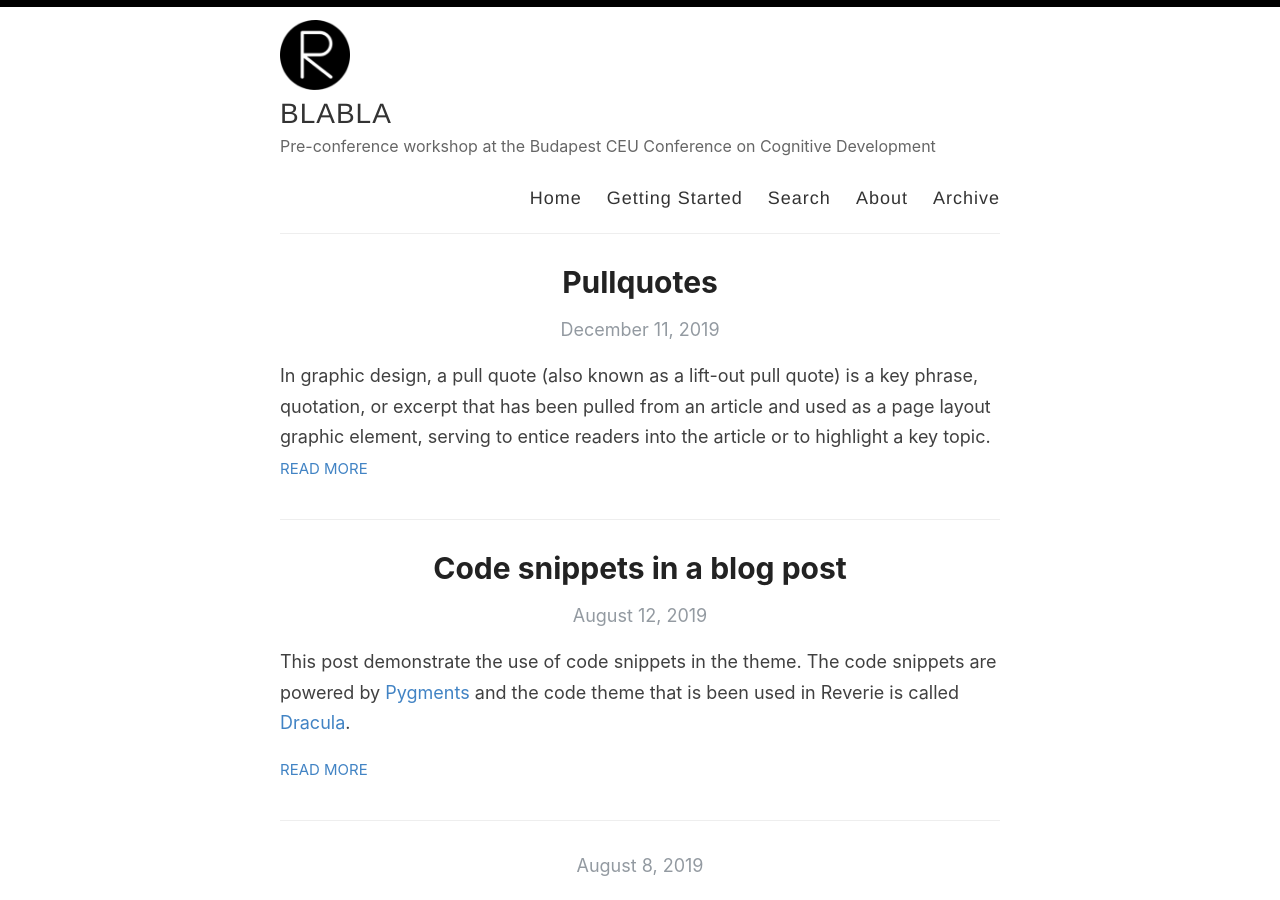
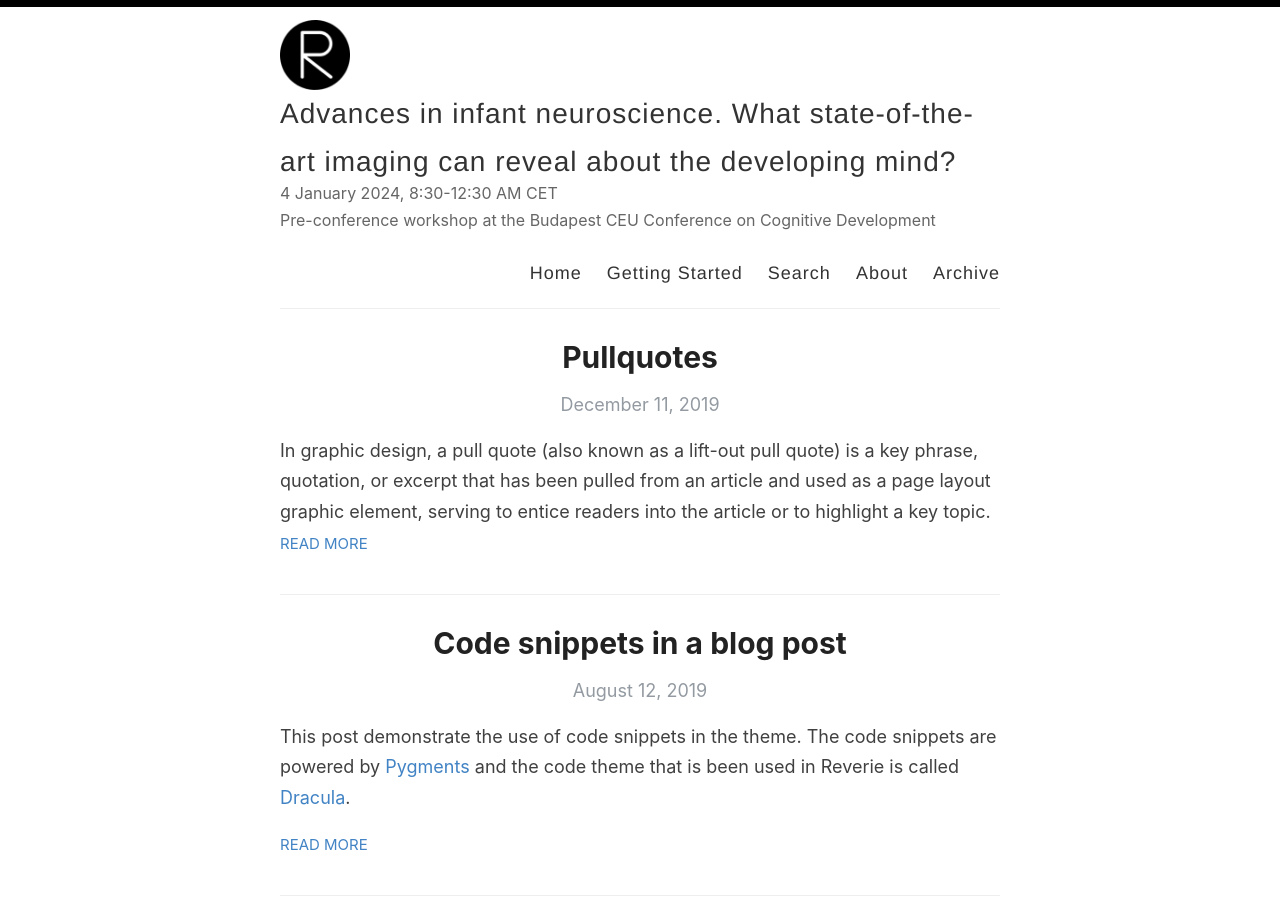
Before and after one commit to infant-neuroscience/infant-neuroscience.github.io, a Jekyll site: the page built from index.html, in a window 1280 px wide and 900 px high. Built offline with Jekyll 4.4.1, drawn with Linux system fonts in a browser that asks for light colours; the list of posts is cut into pages by our own code.

Commit message:
Update _config.yml

```diff
--- a/_config.yml
+++ b/_config.yml
@@ -3,15 +3,14 @@
 #
 
 # Name of your site (displayed in the header)
-name: Advances in infant neuroscience.
-name: BLABLA
+name: Advances in infant neuroscience. What state-of-the-art imaging can reveal about the developing mind?
+
 
 # Name of the author
 author: Amit Merchant
 
 # Short bio or description (displayed in the header)
-description: 4 January 2024, 8:30-12:30 AM CET
-description: Pre-conference workshop at the Budapest CEU Conference on Cognitive Development
+description: 4 January 2024, 8:30-12:30 AM CET <br> Pre-conference workshop at the Budapest CEU Conference on Cognitive Development
 
 # URL of your avatar or profile pic (you could use your GitHub profile pic)
 avatar: /images/reverie.png
```
